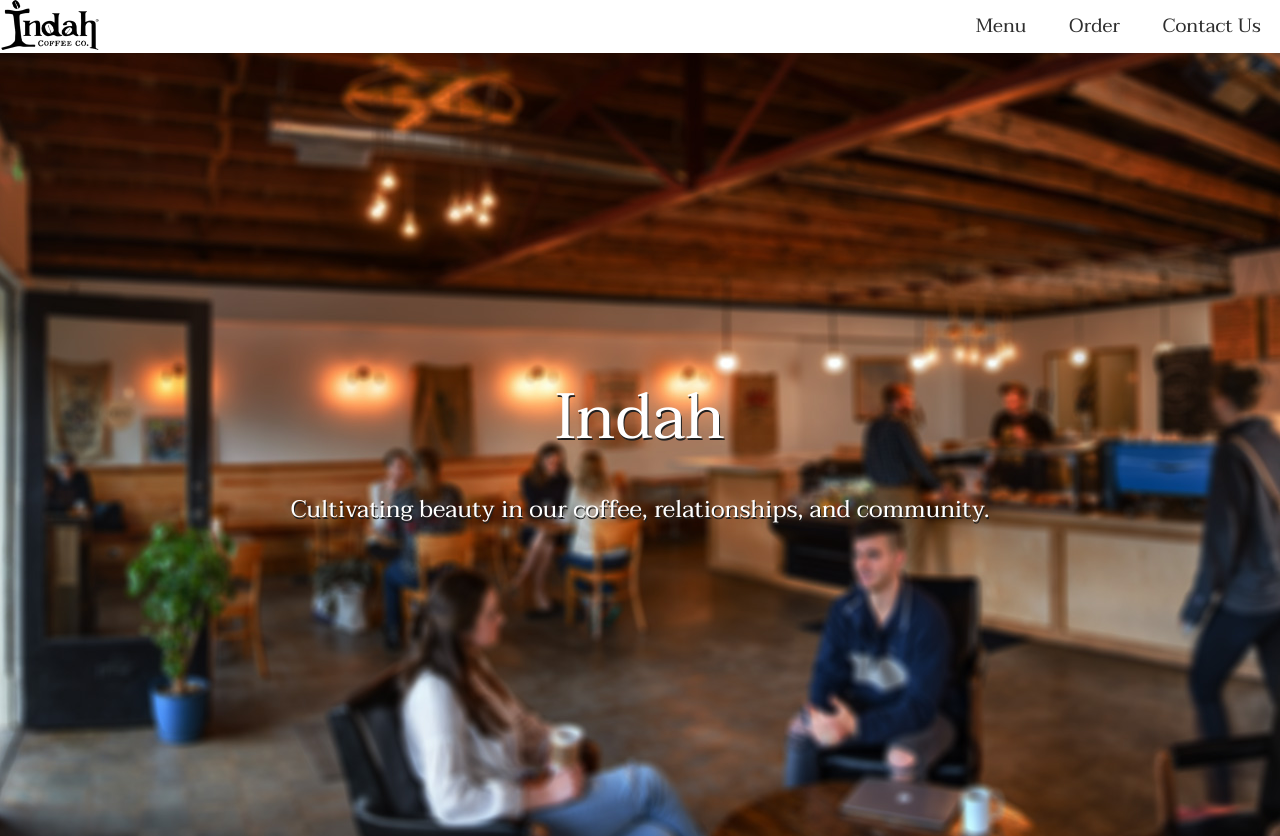
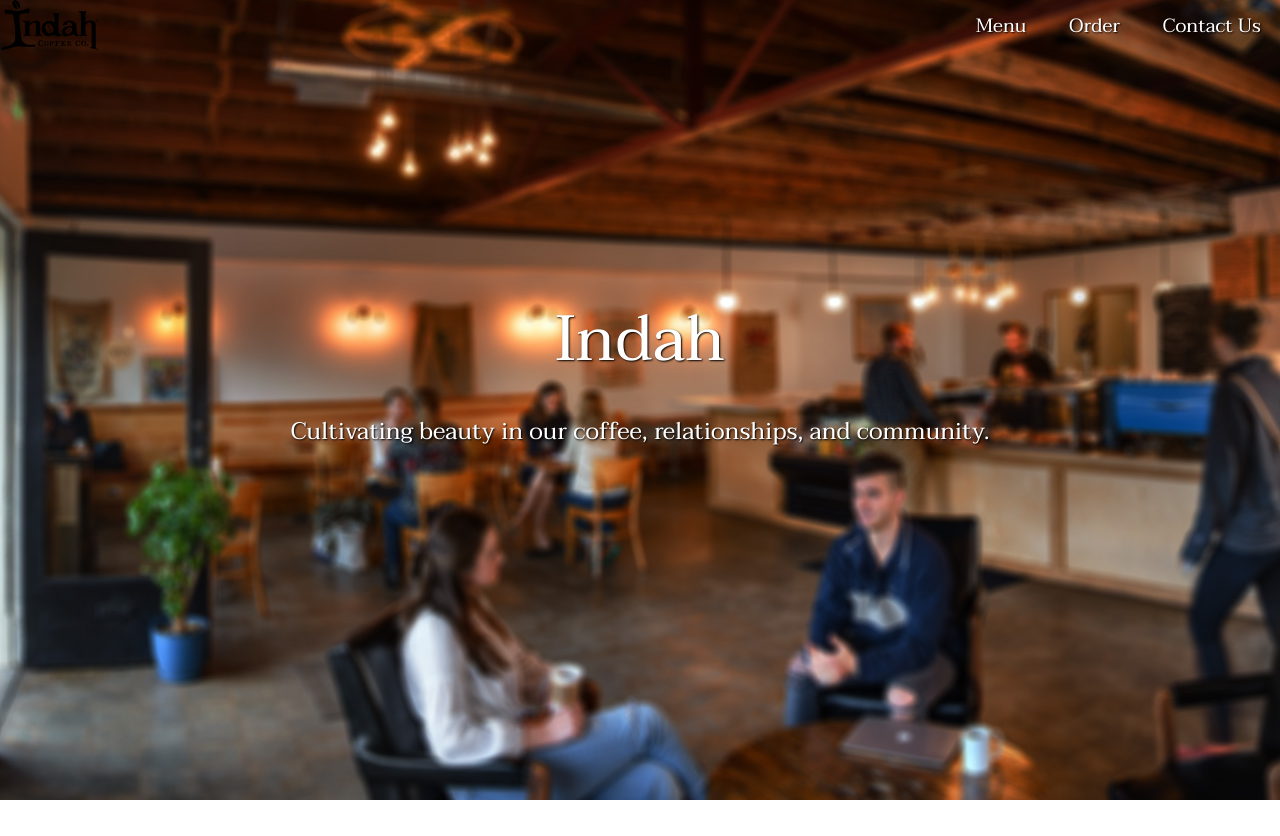
Before and after one commit to Conatrad/Indah-Redesign, a plain HTML site: page index.html in a window 1280 px wide. Shown: the top 836 px of the page. Drawn offline with Linux system fonts and the light colour scheme.

Commit message:
Made some styling changes to header

```diff
--- a/css/style.css
+++ b/css/style.css
@@ -14,13 +14,16 @@ h1, h2 {
     margin: 0;
 }
 
-header.alt {
+/* Header */
+
+.alt {
     width: 100%;
     display: flex;
     flex-direction: row;
     justify-content: space-between;
     top: 0;
-    background-color: #fff;
+    text-shadow: 1px 1px 2px black;
+    position: absolute;
 }
 
 a {
@@ -31,21 +34,23 @@ a {
         display: inline-block;
     }
 
-    li a {
-        color: rgb(46, 46, 46);
+    header li a {
+        color: white;
         font-size: 1.2em;
-        padding: 0.6em 1em;
+        padding: 0.5em 1em;
     }
 
     ul li a:hover {
-        transition-duration: 0.4s;
-        background-color: rgb(41, 41, 41);
-        color: white;
+        transition-duration: 0.5s;
+        font-size: 1.25em;
+        color: rgb(255, 171, 102);
     }
 
 li {
     list-style: none;
 }
+
+/* Home */
 
 .home {
     height: 100vh;
@@ -53,10 +58,9 @@ li {
     justify-content: center;
     align-items: center;
     text-align: center;
-    background: url(../Images/Indah_front_print-resblur.jpg) no-repeat scroll bottom;
+    background: url(../Images/Indah_front_print-resblur.jpg) no-repeat fixed center;
     color: #fff;
-    text-shadow: 1px 2px rgb(32, 32, 32);
-    height: 850px;
+    text-shadow: 1px 1px 2px black;
 }
 
     .home h1 {
@@ -79,6 +83,8 @@ li {
         padding: 0.3em 0.8em;
         line-height: 0.8;
     }
+
+/* Main */
 
 .phrase {
     text-align: center;
@@ -113,6 +119,7 @@ li {
         color: #7a7a7a;
         line-height: 1.6;
         box-shadow: 0 6px 20px 0 rgba(0, 0, 0, 0.19);
+
     }
 
     .box .content {
@@ -124,11 +131,13 @@ li {
     }
 
     .content h2 {
-        color: rgb(43, 43, 43);
+        color: black;
         font-weight: 500;
         font-size: 2em;
         margin: 0;
     }
+
+/* Footer */
 
 .footer {
     display: flex;
@@ -142,8 +151,15 @@ li {
         display: inline-block;
     }
 
+    footer li a {
+        color: black;
+        font-size: 1.2em;
+        padding: 0.6em 1em;
+    }
+
 .sticky {
     position: fixed;
     top: 0;
     width: 100%;
+    background-color: #292929;
 }
```
